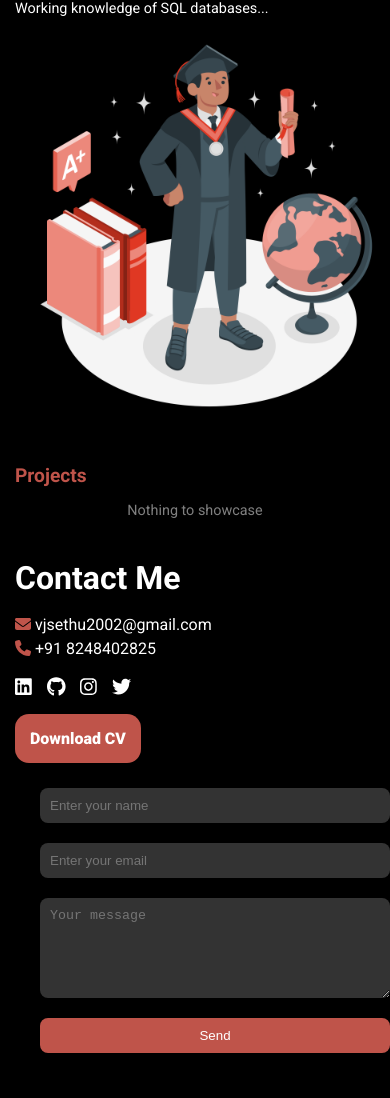
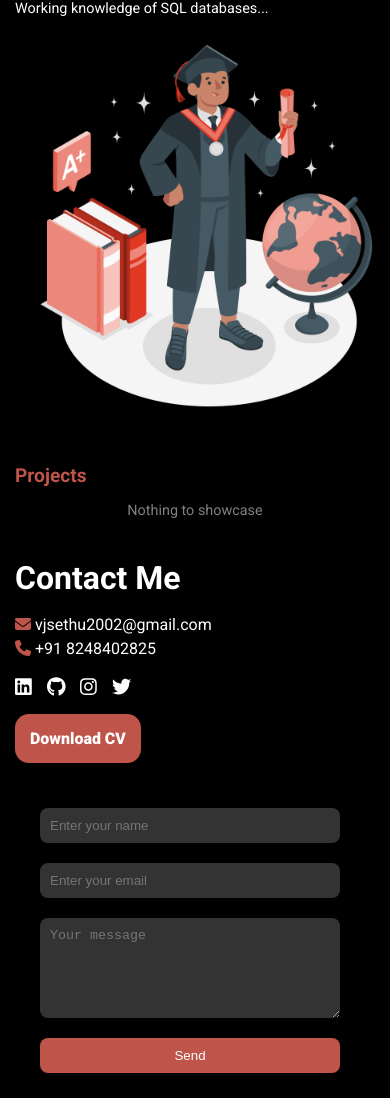
Before and after one commit to Sethupathi2002/Portfolio-react-2, a React (Vite) app: page / in a window 390 px wide. Shown: the part 1266-2364 px from the top of the page. Built offline with nearby package versions, Linux system fonts and the light colour scheme.

Commit message:
Contact Form responsiveness modified

```diff
--- a/src/components/05_Contact/Contact.css
+++ b/src/components/05_Contact/Contact.css
@@ -142,8 +142,12 @@
         font-size: 1.2rem;
     }
 
+    .contact-left-side {
+        margin-bottom: 20px;
+    }
+
     .contact-form {
-        width: 400px;
+        width: 350px;
     }
 
     .contact-left-side h1 {
--- a/src/components/05_Contact/Contact.jsx
+++ b/src/components/05_Contact/Contact.jsx
@@ -31,7 +31,7 @@ function Contact() {
                     <a href={resume} download="Sethupathi_Vijayakumar_Full_Stack_Developer_Resume.pdf" className='contact-content-button'>Download CV</a>
                 </div>
             </div>
-            <div>
+            <div className='contact-form-div'>
                 <form action="" className='contact-form'>
                     <input type="text" placeholder="Enter your name" />
                     <input type="text" placeholder="Enter your email" />
```
